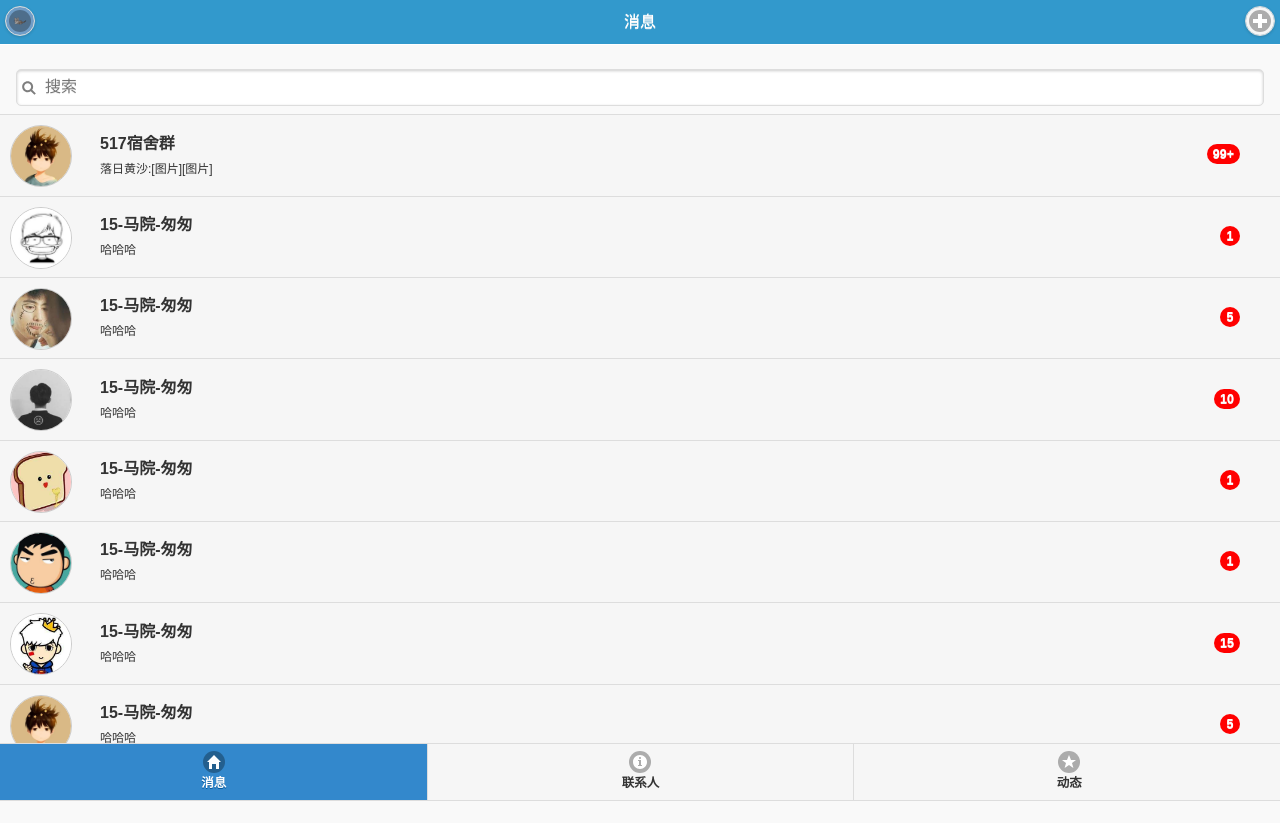
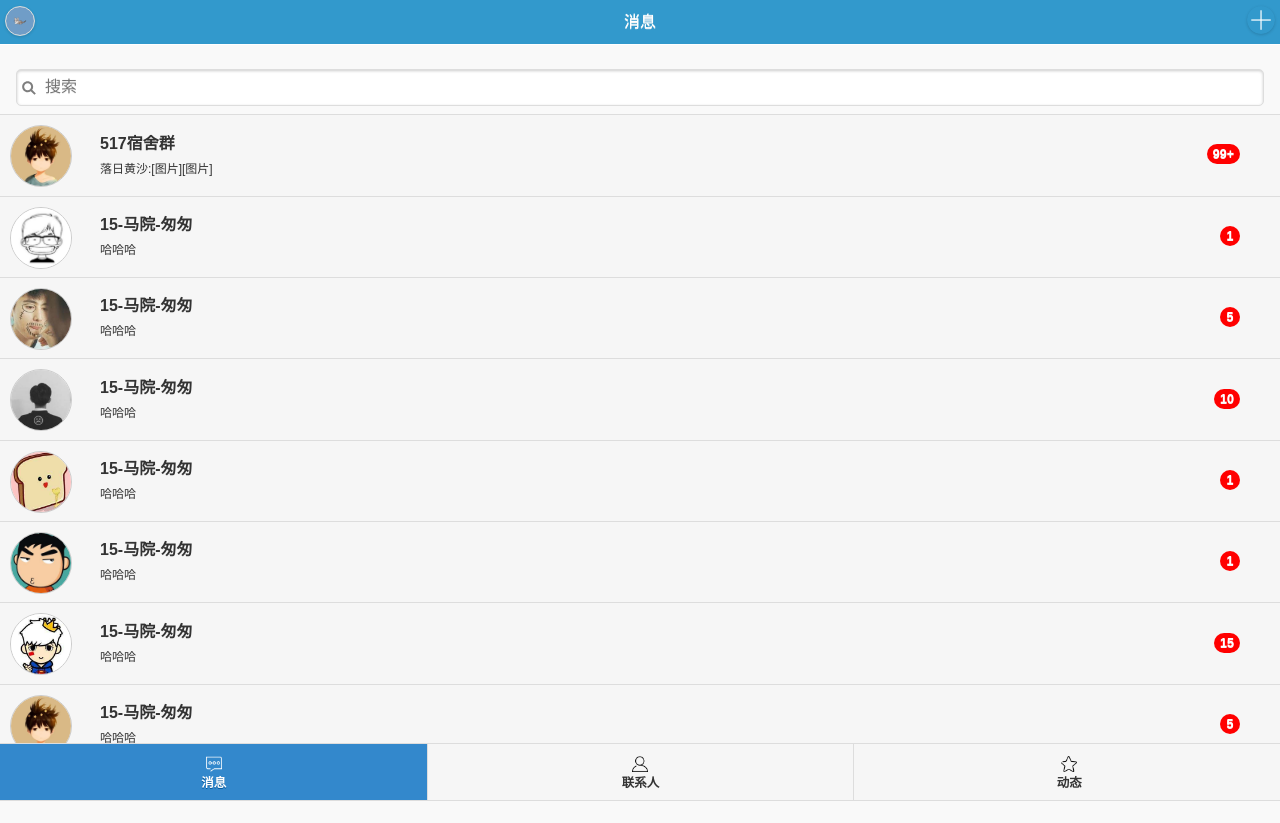
Before and after one commit to liuduanyang/ruanjian_zuoye, a plain HTML site: page 移动web开发/qq/index.html in a window 1280 px wide. Drawn offline with Linux system fonts and the light colour scheme.

Commit message:
自定义底部图标

```diff
--- a/移动web开发/qq/index.html
+++ b/移动web开发/qq/index.html
@@ -21,6 +21,29 @@
             background-size:100% 100%;
             background-repeat:no-repeat;
         }
+        .ui-icon-add{
+            background-image:url('images/add.png');
+            background-size:100% 100%;
+            background-repeat:no-repeat;
+        }
+        .ui-icon-f1{
+            background-image:url('images/f1.png');
+            background-size:16px 16px;
+            background-repeat:no-repeat;
+            background-position:50% 30%;
+        }
+        .ui-icon-f2{
+            background-image:url('images/f2.png');
+            background-size:16px 16px;
+            background-repeat:no-repeat;
+            background-position:50% 30%;
+        }
+        .ui-icon-f3{
+            background-image:url('images/f3.png');
+            background-size:16px 16px;
+            background-repeat:no-repeat;
+            background-position:50% 30%;
+        }
         .ui-li-count{
             background-color:red !important;
             border:0px solid #ccc;
@@ -35,11 +58,19 @@
             margin-top:10px;
             margin-left:10px;
         }
+        .app{
+            background-color:#3299cc !important;
+            border-width:0px !important;
+            overflow:hidden;
+        }
         .footer{
             padding:0;
             margin:0;
         }
 
+        a:after{
+            background-color:rgba(0,0,0,0) !important;
+        }
         .content_xx li a:after{
             display:none;
         }
@@ -50,7 +81,7 @@
         <div data-role="header" data-theme="c" data-position="fixed">
             <a href="#" data-role="button" data-iconpos="notext" data-icon="tx"></a>
             <h3 class="header_h3">消息</h3>
-            <a href="#" data-role="button" data-iconpos="notext" data-icon="plus"></a>
+            <a href="#" data-role="button" data-iconpos="notext" data-icon="add" class="app"></a>
         </div>
 
         <div data-role="content">
@@ -125,9 +156,9 @@
         <div data-role="footer" data-position="fixed" class="footer">
             <div data-role="navbar">
                 <ul>
-                    <li><a href="#" data-icon="home" class="ui-btn-active ui-state-persist">消息</a></li>
-                    <li><a href="#" data-icon="info">联系人</a></li>
-                    <li><a href="#" data-icon="star">动态</a></li>
+                    <li><a href="#" data-icon="f1" class="ui-btn-active ui-state-persist">消息</a></li>
+                    <li><a href="#" data-icon="f2">联系人</a></li>
+                    <li><a href="#" data-icon="f3">动态</a></li>
                 </ul>
             </div>
 
```
Also changed, not shown: 移动web开发/qq/images/add.png (added), 移动web开发/qq/images/f1.png (added), 移动web开发/qq/images/f2.png (added), 移动web开发/qq/images/f3.png (added), 1 other file.
